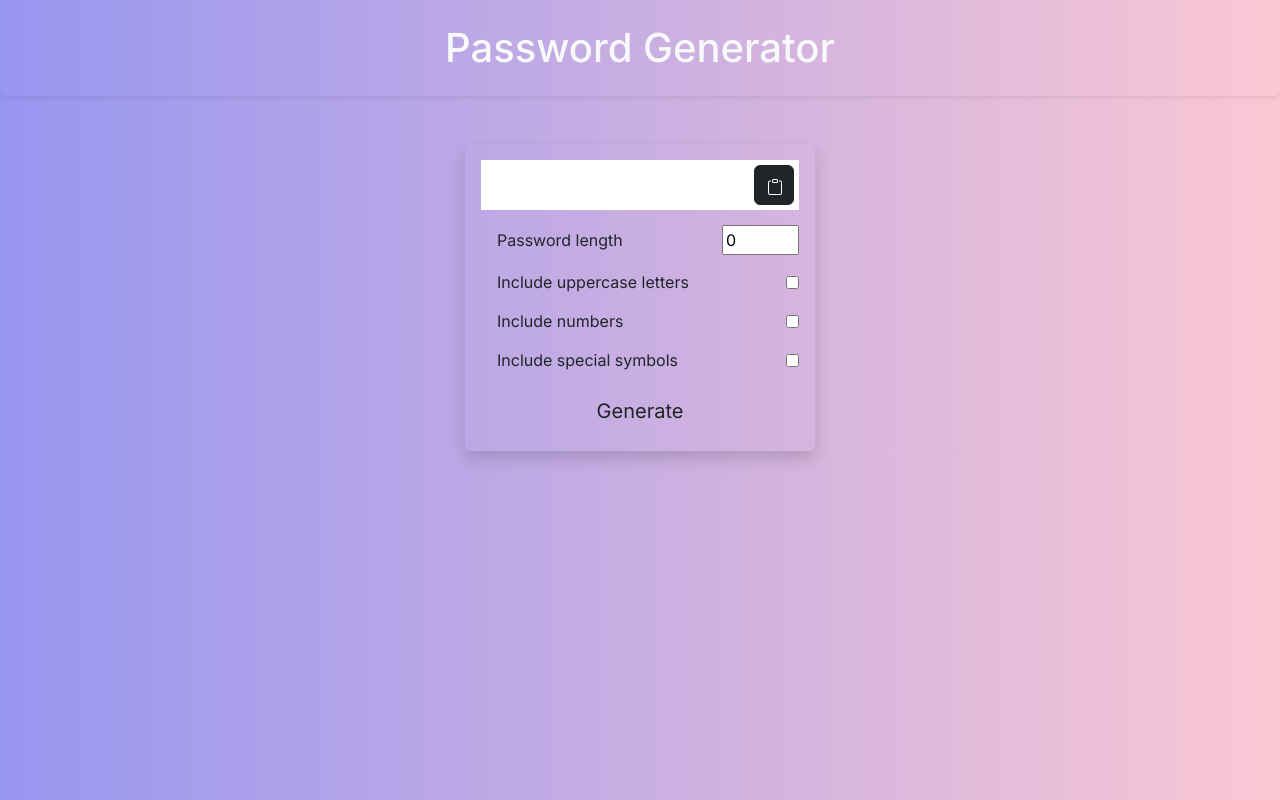
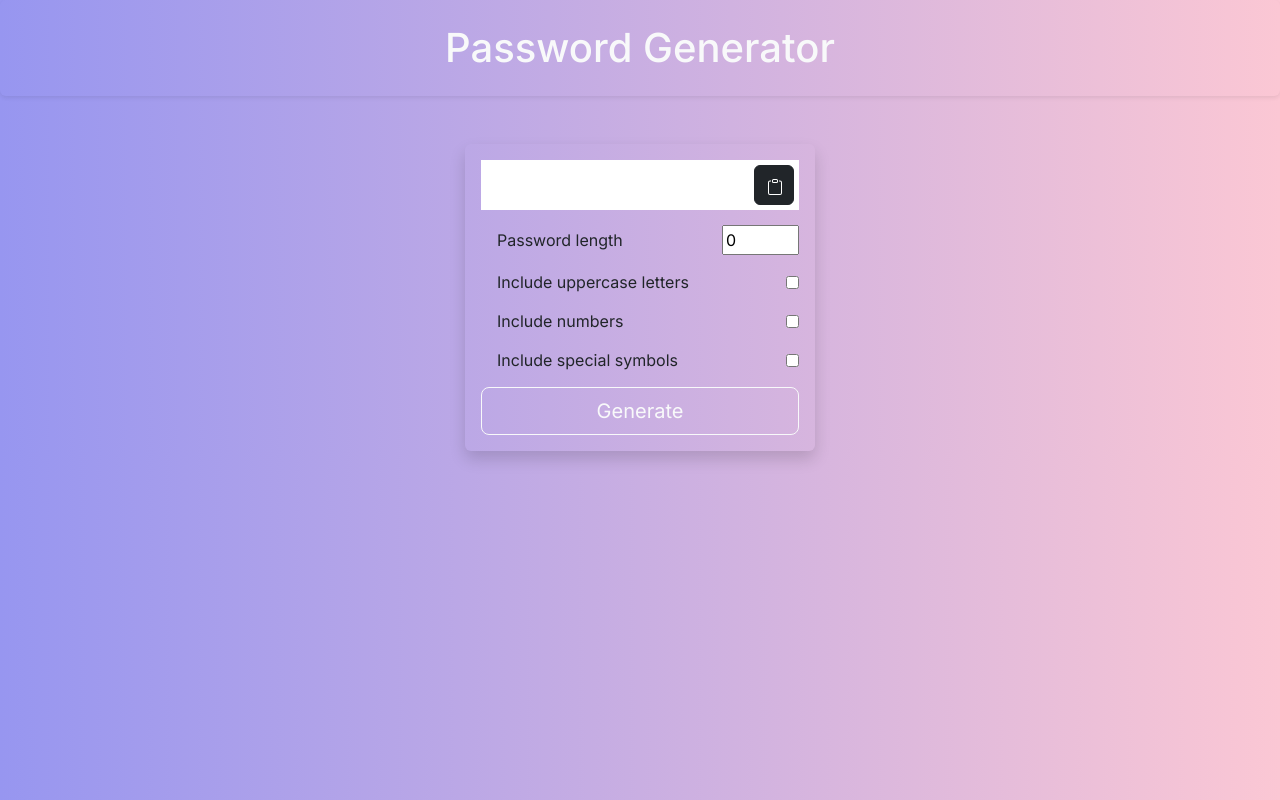
Before and after one commit to alienqqe/password-generator, a Next.js app: page / in a window 1280 px wide. Built offline with nearby package versions, Linux system fonts and the light colour scheme.

Commit message:
minor change

```diff
--- a/app/components/Generator.tsx
+++ b/app/components/Generator.tsx
@@ -108,7 +108,7 @@ const Generator = () => {
         </div>
       </div>
       <button
-        className='generate-button btn btn-lg d-block w-100 text-center'
+        className='generate-button btn btn-outline-light btn-lg d-block w-100 text-center'
         onClick={password}
       >
         Generate
--- a/app/globals.scss
+++ b/app/globals.scss
@@ -20,7 +20,6 @@ body {
 .generate-button {
   cursor: pointer;
   padding: 8px 12px;
-  background-color: #3b3b98;
   font-size: 16px;
 }
 .result-container {
```
